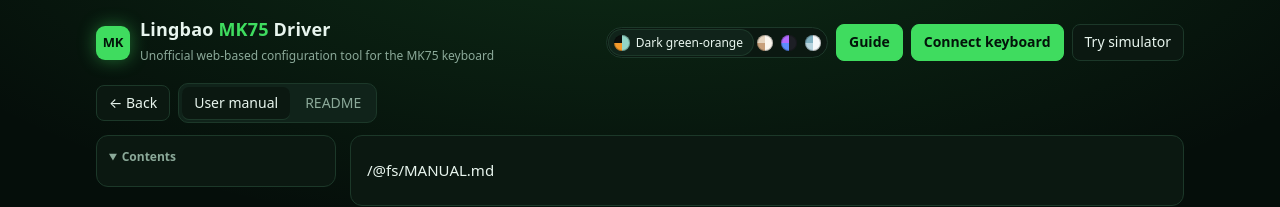
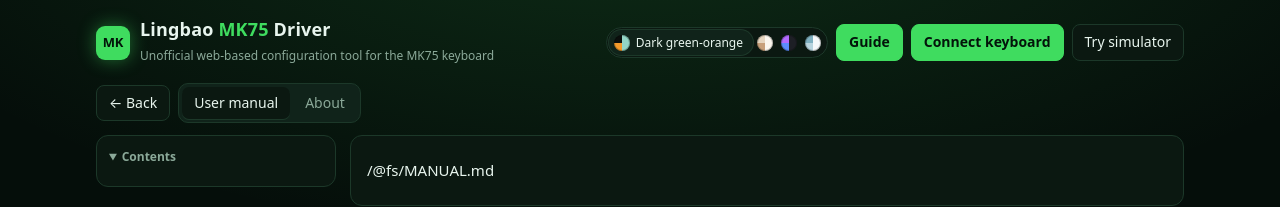
Before and after one commit to sazedur-siam/web-driver-mk75, a React (Vite) app: page / in a window 1280 px wide. Both pictures are taken after a click on the button "Guide". Shown: the top 207 px of the page. Built offline with nearby package versions, Linux system fonts and the light colour scheme.

Commit message:
fix: rename the Guide's README tab to About

```diff
--- a/src/ui/GuideView.tsx
+++ b/src/ui/GuideView.tsx
@@ -5,7 +5,7 @@ import { renderGuide } from './guide';
 
 const DOCS = [
   { id: 'manual', title: 'User manual', md: manual },
-  { id: 'readme', title: 'README', md: readme },
+  { id: 'readme', title: 'About', md: readme },
 ] as const;
 type DocId = (typeof DOCS)[number]['id'];
 
```
